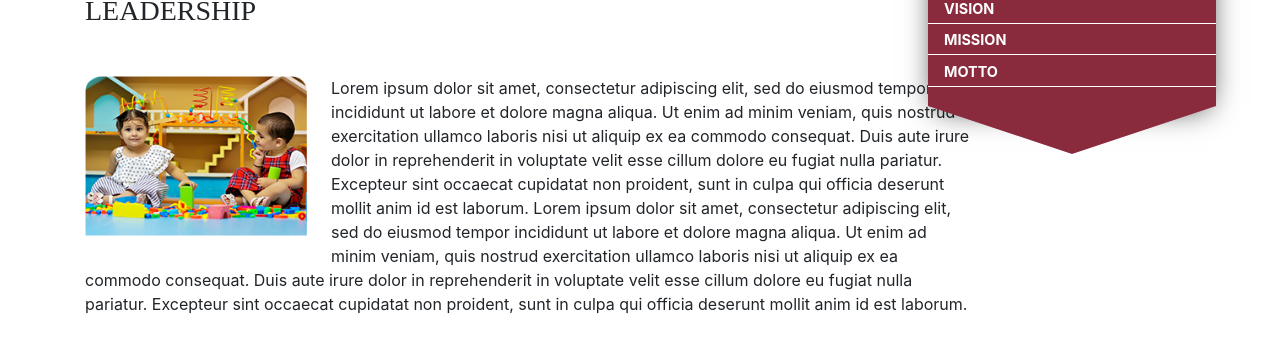
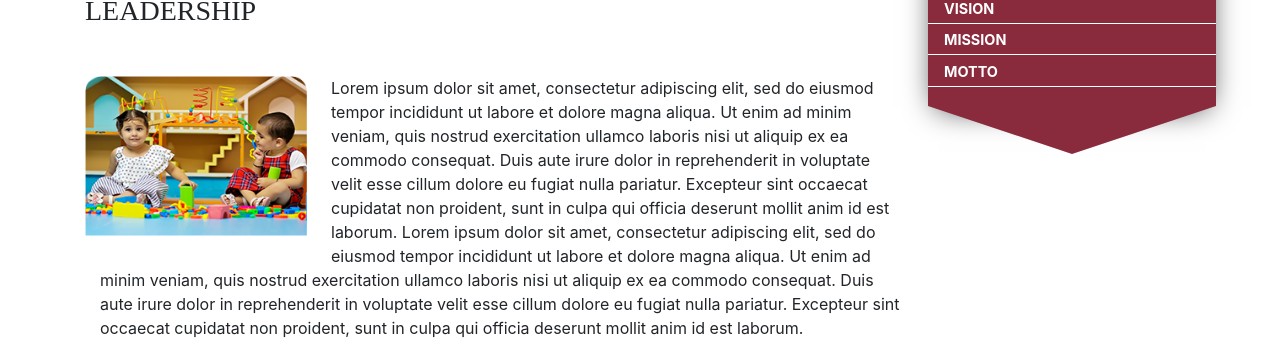
Before and after one commit to ruchirsachdeva/small-wonder-client, an Angular app: page /about-us/leadership in a window 1280 px wide. Shown: the part 593-952 px from the top of the page. Built offline with nearby package versions, Linux system fonts and the light colour scheme; a web font is replaced by a local one; what ngx-slick-carousel would draw is missing.

Commit message:
Removed collission with picture at right

```diff
--- a/src/app/components/image-text-info-block/image-text-info-block.component.html
+++ b/src/app/components/image-text-info-block/image-text-info-block.component.html
@@ -4,7 +4,7 @@
     <div class="row mt-5">
       <div class="col-md-12">
         <img [src]="imgSrc" alt="image-text-info" class="pull-left mr-4 mb-4" />
-        <p class="text-left">{{ text }}</p>
+        <p class="text-left col-md-9">{{ text }}</p>
       </div>
     </div>
   </div>
```
